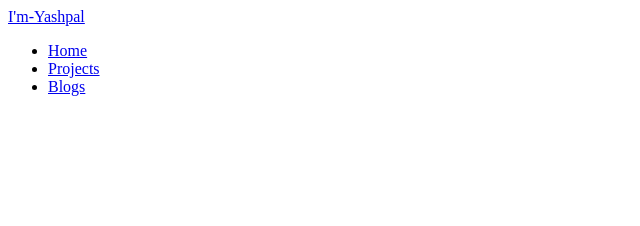
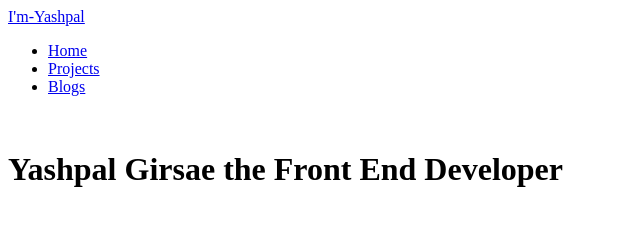
Before and after one commit to Yashpal-Girase/yashpal-girase-portfolio, a plain HTML site: page index.html in a window 1280 px wide. Shown: the whole page, without its empty margins (0-640 px from the left). Drawn offline with Linux system fonts and the light colour scheme.

Commit message:
Added Header

```diff
--- a/index.html
+++ b/index.html
@@ -23,5 +23,12 @@
         </ul>
       </nav>
 
+      <header class="header-class">
+        <img class="header-img" src="" />
+        <h1 class="header-heading">
+          Yashpal Girsae the<span class="heading-inverted"> Front End Developer</span>
+        </h1>
+      </header>
+
 </body>
 </html>
```
